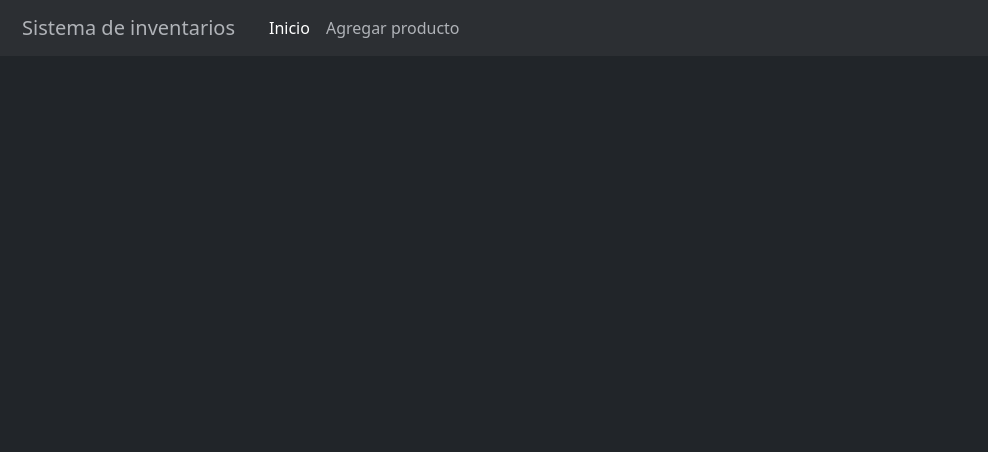
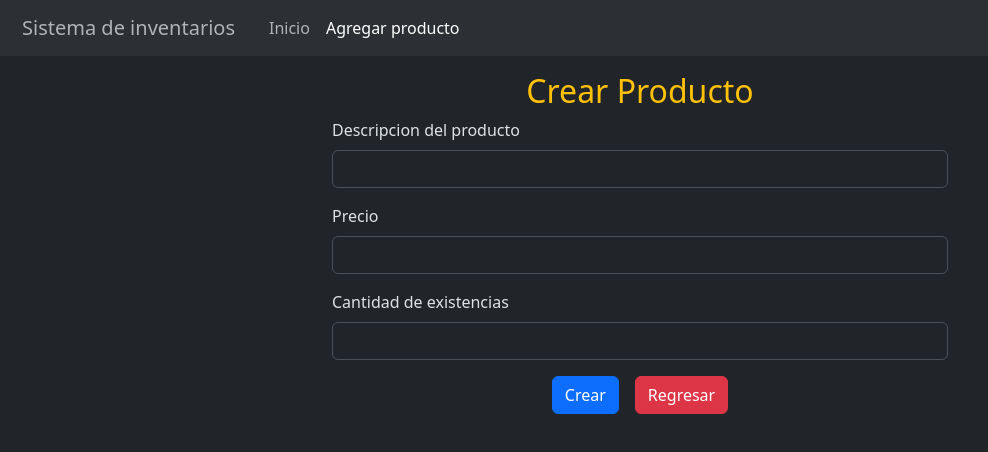
Before and after one commit to DeSebasWeb/sistema-inventarios, an Angular app: page /agregar-producto in a window 1280 px wide. Before the commit this address led to /. Shown: the top 452 px of the page, without its empty margins (0-988 px from the left). Built offline with nearby package versions, Linux system fonts and the light colour scheme.

Commit message:
Already exist create product page

```diff
--- /dev/null
+++ b/src/app/agregar-producto/agregar-producto.component.html
@@ -0,0 +1,22 @@
+
+<div class="container-fluid w-50 mt-3">
+  <h2 class="text-warning text-center">{{title}}</h2>
+  <form (ngSubmit)="onSubmit">
+    <div class="mb-3">
+      <label for="descripcion" class="form-label">Descripcion del producto</label>
+      <input type="text" class="form-control" id="descripcion" name="descripcion" [(ngModel)]="producto.descripcion">
+    </div>
+    <div class="mb-3">
+      <label for="precio" class="form-label">Precio</label>
+      <input type="number" class="form-control" id="precio" name="precio" [(ngModel)]="producto.precio">
+    </div>
+    <div class="mb-3">
+      <label for="existencia" class="form-label">Cantidad de existencias</label>
+      <input type="number" class="form-control" id="existencia" name="existencia" [(ngModel)]="producto.cantExistencia">
+    </div>
+    <div class="container-fluid text-center">
+      <button type="submit" class="btn btn-primary me-3">Crear</button>
+      <a href="/" class="btn btn-danger">Regresar</a>
+    </div>
+  </form>
+</div>
--- /dev/null
+++ b/src/app/agregar-producto/agregar-producto.component.ts
@@ -0,0 +1,38 @@
+import { Component, inject } from '@angular/core';
+import { FormsModule} from '@angular/forms';
+import { Producto } from '../producto';
+import { ProductoService } from '../producto.service';
+import { Router } from '@angular/router';
+@Component({
+  selector: 'app-agregar-producto',
+  imports: [FormsModule],
+  templateUrl: './agregar-producto.component.html',
+  styleUrl: './agregar-producto.component.css'
+})
+export class AgregarProductoComponent {
+  title='Crear Producto'
+  producto: Producto = new Producto();
+
+  private productoServicio = inject(ProductoService);
+  private enrutador = inject(Router);
+
+  onSubmit(){
+    this.guardarProducto();
+  }
+
+  guardarProducto(){
+    this.productoServicio.agregarProducto(this.producto).subscribe({
+      next: (datos) =>{
+        this.irListaProductos();
+      },
+      error: (errores: any) =>{
+        console.log(errores);
+      }
+    });
+
+  }
+
+  irListaProductos(){
+    this.enrutador.navigate(['/productos']);
+  }
+}
--- a/src/app/app.component.html
+++ b/src/app/app.component.html
@@ -7,7 +7,7 @@
     <div class="collapse navbar-collapse" id="navbarNavAltMarkup">
       <div class="navbar-nav">
         <a class="nav-link active" aria-current="page" [routerLink]="'productos'" routerLinkActive="active">Inicio</a>
-        <a class="nav-link" href="/agregar-producto">Agregar producto</a>
+        <a class="nav-link" [routerLink]="'agregar-producto'" routerLinkActive="active">Agregar producto</a>
       </div>
     </div>
   </div>
--- a/src/app/app.routes.ts
+++ b/src/app/app.routes.ts
@@ -1,7 +1,9 @@
 import { Routes } from '@angular/router';
 import { ProductoListaComponent } from './producto-lista/producto-lista.component';
+import { AgregarProductoComponent } from './agregar-producto/agregar-producto.component';
 
 export const routes: Routes = [
   {path: 'productos', component: ProductoListaComponent},
-  {path: '', redirectTo: 'productos', pathMatch: 'full'}
+  {path: '', redirectTo: 'productos', pathMatch: 'full'},
+  {path: 'agregar-producto', component: AgregarProductoComponent}
 ];
--- a/src/app/producto.service.ts
+++ b/src/app/producto.service.ts
@@ -13,6 +13,9 @@
   obtenerProductos(): Observable<Producto[]>{
     return this.clienteHttp.get<Producto[]>(this.urlBase);
   }
+  agregarProducto(producto: Producto): Observable<Object>{
+    return this.clienteHttp.post(this.urlBase, producto);
+  }
 
   constructor() {}
 }
```
Also changed, not shown: src/app/agregar-producto/agregar-producto.component.css (added).
